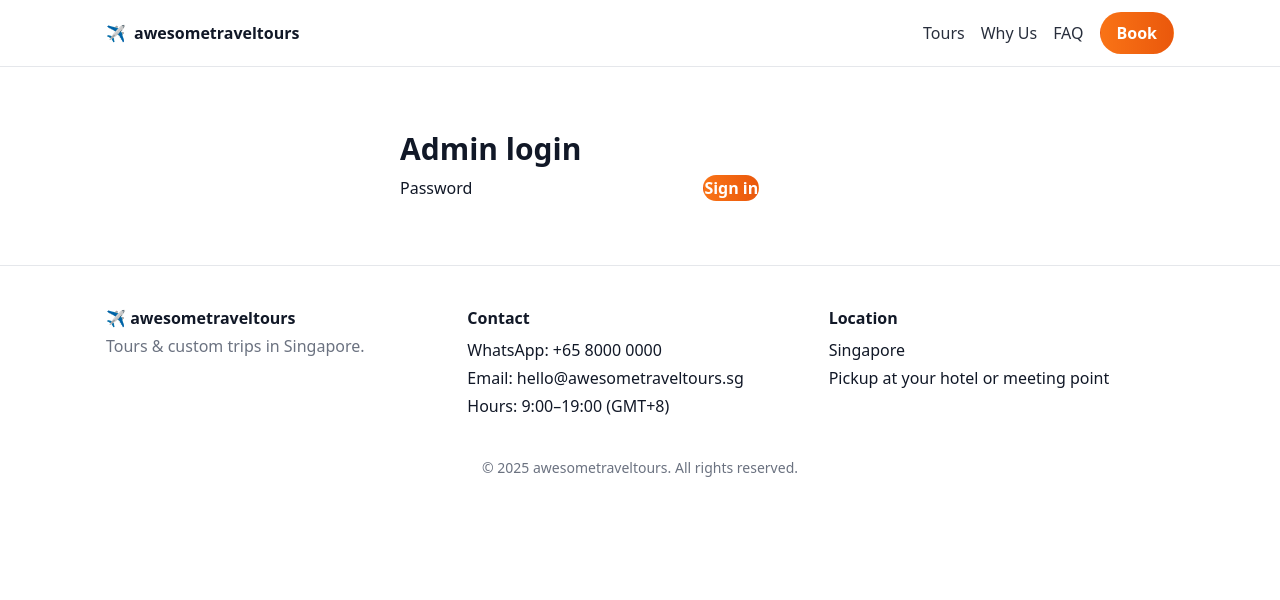
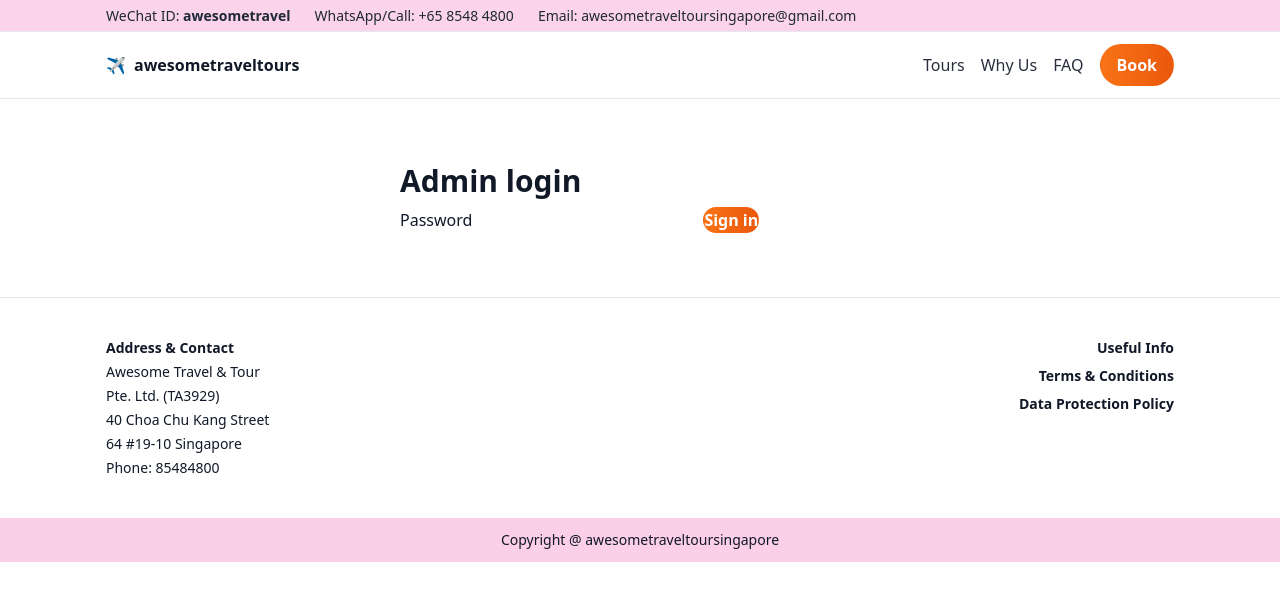
Before and after one commit to luketjy/awesome-travel, a Next.js app: page /admin in a window 1280 px wide. Shown: the top 600 px of the page. Built offline with nearby package versions, Linux system fonts and the light colour scheme.

Commit message:
changed footer n nav bar

```diff
--- a/app/layout.tsx
+++ b/app/layout.tsx
@@ -12,6 +12,12 @@ export const metadata: Metadata = {
 export default function RootLayout({ children }: { children: React.ReactNode }) {
   return (
     <html lang="en">
+      <head>
+          <link
+          rel="stylesheet"
+          href="https://cdnjs.cloudflare.com/ajax/libs/font-awesome/6.5.1/css/all.min.css"
+        />
+      </head>
       <body>
         {/* Init AOS on the client */}
         <AOSClient />
--- a/components/Footer.tsx
+++ b/components/Footer.tsx
@@ -1,28 +1,142 @@
+"use client";
+
+import { useEffect, useRef, useState } from "react";
+
+function Modal({
+  open,
+  title,
+  onClose,
+  children,
+}: {
+  open: boolean;
+  title: string;
+  onClose: () => void;
+  children: React.ReactNode;
+}) {
+  const ref = useRef<HTMLDialogElement | null>(null);
+
+  useEffect(() => {
+    const dlg = ref.current;
+    if (!dlg) return;
+    if (open && !dlg.open) dlg.showModal();
+    else if (!open && dlg.open) dlg.close();
+  }, [open]);
+
+  const handleBackdrop = (e: React.MouseEvent<HTMLDialogElement>) => {
+    const dlg = ref.current;
+    if (!dlg) return;
+    const r = dlg.getBoundingClientRect();
+    const inside =
+      r.top <= e.clientY &&
+      e.clientY <= r.top + r.height &&
+      r.left <= e.clientX &&
+      e.clientX <= r.left + r.width;
+    if (!inside) onClose();
+  };
+
+  return (
+    <dialog
+      ref={ref}
+      className="w-full max-w-3xl p-0 rounded-2xl backdrop:bg-black/40"
+      onClick={handleBackdrop}
+    >
+      <div className="rounded-2xl overflow-hidden shadow-xl">
+        {/* header */}
+        <div className="flex items-center justify-between px-5 py-3 bg-white border-b">
+          <h3 className="text-lg font-semibold">{title}</h3>
+          <button
+            aria-label="Close"
+            onClick={onClose}
+            className="px-3 py-1 rounded-md border hover:bg-gray-50"
+          >
+            ✕
+          </button>
+        </div>
+
+        {/* body styled similar to screenshot */}
+        <div className="bg-amber-50 px-6 py-5">
+          <div className="border-t-4 border-amber-200 pt-4">
+            {children}
+          </div>
+        </div>
+      </div>
+    </dialog>
+  );
+}
+
 export default function Footer() {
+  const [showTerms, setShowTerms] = useState(false);
+  const [showPrivacy, setShowPrivacy] = useState(false); // optional second modal
+
   return (
     <footer className="border-t">
-      <div className="container grid grid-cols-12 gap-4 py-10" data-aos="fade-up">
-        <div className="col-span-12 md:col-span-4">
-          <div className="font-extrabold mb-1">✈️ awesometraveltours</div>
-          <p className="muted">Tours & custom trips in Singapore.</p>
+      {/* Main footer content */}
+      <div className="container grid grid-cols-12 gap-6 py-10 text-sm" data-aos="fade-up">
+        {/* Left column */}
+        <div className="col-span-12 md:col-span-6 space-y-1">
+          <h4 className="font-bold">Address &amp; Contact</h4>
+          <p>Awesome Travel &amp; Tour</p>
+          <p>Pte. Ltd. (TA3929)</p>
+          <p>40 Choa Chu Kang Street</p>
+          <p>64 #19-10 Singapore</p>
+          <p>Phone: 85484800</p>
         </div>
-        <div className="col-span-6 md:col-span-4">
-          <h4 className="font-bold mb-2">Contact</h4>
-          <ul className="space-y-1">
-            <li>WhatsApp: +65 8000 0000</li>
-            <li>Email: hello@awesometraveltours.sg</li>
-            <li>Hours: 9:00–19:00 (GMT+8)</li>
-          </ul>
-        </div>
-        <div className="col-span-6 md:col-span-4">
-          <h4 className="font-bold mb-2">Location</h4>
-          <ul className="space-y-1">
-            <li>Singapore</li>
-            <li>Pickup at your hotel or meeting point</li>
-          </ul>
+
+        {/* Right column */}
+        <div className="col-span-12 md:col-span-6 space-y-2 md:text-right">
+          <h4 className="font-bold">Useful Info</h4>
+
+          {/* Use buttons so they open modals instead of navigating */}
+          <button
+            onClick={() => setShowTerms(true)}
+            className="font-semibold hover:underline text-left md:text-right"
+          >
+            Terms &amp; Conditions
+          </button>
+
+          <br />
+
+          <button
+            onClick={() => setShowPrivacy(true)}
+            className="font-semibold hover:underline text-left md:text-right"
+          >
+            Data Protection Policy
+          </button>
         </div>
       </div>
-      <p className="text-center text-sm text-gray-500 pb-6">© {new Date().getFullYear()} awesometraveltours. All rights reserved.</p>
+
+      {/* Bottom copyright strip */}
+      <div className="bg-pink-200 py-3">
+        <p className="text-center text-sm font-medium">
+          Copyright @ awesometraveltoursingapore
+        </p>
+      </div>
+
+      {/* Terms modal */}
+      <Modal open={showTerms} onClose={() => setShowTerms(false)} title="TERMS & CONDITIONS">
+        <ul className="list-disc pl-6 space-y-2 leading-relaxed text-gray-800">
+          <li>
+            Tour confirmation is given upon successful booking and payment. Please show your
+            booking confirmation (mobile or printed) to our guide to start your tour.
+          </li>
+          <li>Please arrive at the meeting point 15 minutes before start time — our tours start punctually.</li>
+          <li>Tours run rain or shine - please bring an umbrella or poncho.</li>
+          <li>
+            In the rare occasion of schedule changes, we will contact you by email and/or text as soon as we are aware.
+          </li>
+          <li>The management reserves the right to amend terms and conditions without prior notice.</li>
+        </ul>
+      </Modal>
+
+      {/* Privacy modal (placeholder; edit as needed) */}
+      <Modal open={showPrivacy} onClose={() => setShowPrivacy(false)} title="DATA PROTECTION POLICY">
+        <p className="text-gray-800 leading-relaxed">
+          We collect and use your information solely for booking and customer support purposes.
+          By providing your details, you consent to us contacting you regarding your tour.
+          Data is stored securely and not shared with third parties except where required to
+          fulfil your booking or by law. For access or deletion requests, please email us.
+        </p>
+      </Modal>
     </footer>
   );
 }
--- a/components/Navbar.tsx
+++ b/components/Navbar.tsx
@@ -1,27 +1,66 @@
 "use client";
+
 import Link from "next/link";
 import { useEffect, useState } from "react";
 
 export default function Navbar() {
   const [scrolled, setScrolled] = useState(false);
+
   useEffect(() => {
     const onScroll = () => setScrolled(window.scrollY > 10);
-    onScroll(); window.addEventListener("scroll", onScroll);
+    onScroll();
+    window.addEventListener("scroll", onScroll);
     return () => window.removeEventListener("scroll", onScroll);
   }, []);
+
   return (
-    <header className={`sticky top-0 z-50 backdrop-blur-md border-b transition ${scrolled ? "bg-white shadow" : "bg-white/80"}`} data-aos="fade-down">
+    <>
+      {/* Top contact strip (always visible) */}
+      <div className="sticky top-0 z-50 bg-pink-200/90 backdrop-blur-md border-b h-8">
+        <div className="container flex flex-wrap items-center gap-x-6 gap-y-1 h-full text-[13px] sm:text-sm text-gray-800">
+          <span>
+            WeChat ID: <strong>awesometravel</strong>
+          </span>
+          <a href="tel:+6585484800" className="hover:underline whitespace-nowrap">
+            WhatsApp/Call: +65 8548 4800
+          </a>
+          <a
+            href="mailto:awesometraveltoursingapore@gmail.com"
+            className="hover:underline break-all"
+          >
+            Email: awesometraveltoursingapore@gmail.com
+          </a>
+        </div>
+      </div>
+
+      {/* Main nav bar (sticks below the contact bar) */}
+      <header
+        className={`sticky top-8 z-40 backdrop-blur-md border-b transition ${
+          scrolled ? "bg-white shadow" : "bg-white/80"
+        }`}
+        data-aos="fade-down"
+      >
         <div className="container flex items-center justify-between py-3">
           <Link href="/" className="font-extrabold flex items-center gap-2">
             <span>✈️</span> awesometraveltours
           </Link>
+
           <nav className="hidden sm:flex items-center gap-4">
-          <a href="/#tours" className="opacity-90 hover:opacity-100">Tours</a>
-          <a href="/#why" className="opacity-90 hover:opacity-100">Why Us</a>
-          <a href="/#faq" className="opacity-90 hover:opacity-100">FAQ</a>
-          <Link href="/booking" className="btn btn-cta px-4 py-2">Book</Link>
+            <a href="/#tours" className="opacity-90 hover:opacity-100">
+              Tours
+            </a>
+            <a href="/#why" className="opacity-90 hover:opacity-100">
+              Why Us
+            </a>
+            <a href="/#faq" className="opacity-90 hover:opacity-100">
+              FAQ
+            </a>
+            <Link href="/booking" className="btn btn-cta px-4 py-2">
+              Book
+            </Link>
           </nav>
         </div>
       </header>
+    </>
   );
 }
```
Also changed, not shown: app/page.tsx (+95 -92 lines). Lines whose indentation alone changed are shown as unchanged.
